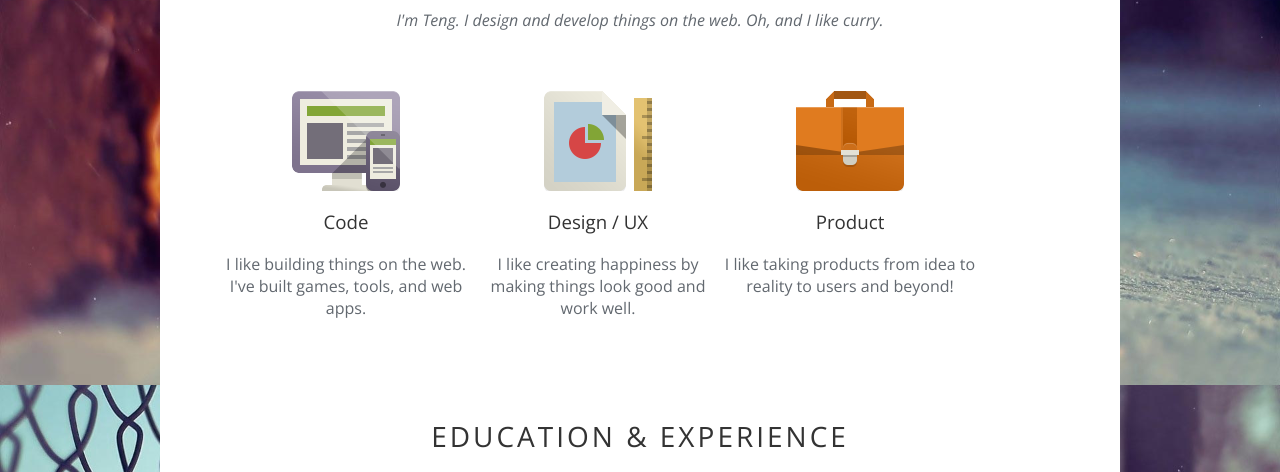
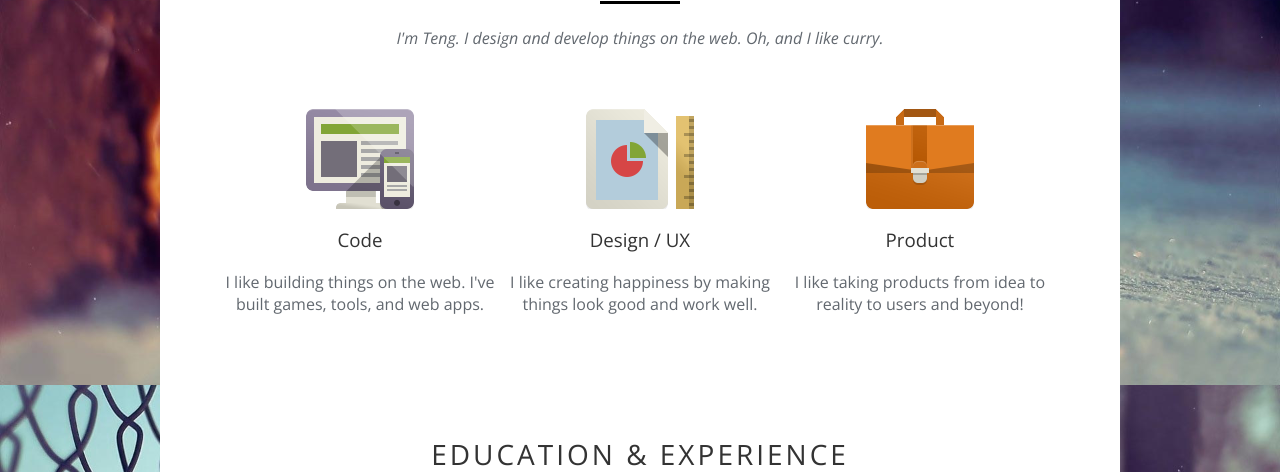
Before and after one commit to itsliupeng/sike-css0to1-profile, a website: page index.html in a window 1280 px wide. Shown: the part 415-887 px from the top of the page. Drawn offline with nearby package versions, Linux system fonts and the light colour scheme; a web font is replaced by a local one.

Commit message:
clearfix

```diff
--- a/css/main.css
+++ b/css/main.css
@@ -73,7 +73,7 @@ h1, h2, h3, h4, h5, h6 {
   text-decoration: none;
 }
 
-.man-nav ul li a:hover {
+.main-nav ul li a:hover {
   text-decoration: underline;
 }
 
@@ -88,20 +88,35 @@ h1, h2, h3, h4, h5, h6 {
 }
 
 .info-section header h2{
+  display: block;
   margin-top: 0;
   font-size: 28px;
   text-transform: uppercase;
   letter-spacing: 3px;
 }
 
+.info-section header h2:after {
+  content: "";
+  border-bottom: 3px solid black;
+  display: block;
+  width: 80px;
+  margin: 15px auto;
+}
+
+
 .whatido__skill-list {
   margin-top: 60px;
   padding-left: 0;
   list-style: none;
 
-  overflow: hidden;
+  /*overflow: hidden;*/
 }
 
+.clearfix:after {
+  content: "";
+  display: block;
+  clear: both;
+}
 
 .whatido ul li{
   background-repeat: no-repeat;
@@ -110,12 +125,11 @@ h1, h2, h3, h4, h5, h6 {
   height: 150px;
 
   float: left;
-  width: 30%;
+  width: 33.33%;
 }
 
 .whatido__skill--code {
   background-image: url(../img/skill-code.png);
-
 }
 
 .whatido__skill--design {
--- a/index.html
+++ b/index.html
@@ -52,7 +52,7 @@ See: http://www.sitepoint.com/web-foundations/doctypes/
           <h2>What I Do</h2>
           <p class="info-section__description">I'm Teng. I design and develop things on the web. Oh, and I like curry.</p>
         </header>
-        <ul class="whatido__skill-list">
+        <ul class="whatido__skill-list clearfix">
           <li class="whatido__skill whatido__skill--code">
             <h3>Code</h3>
             <p>I like building things on the web. I've built games, tools, and web apps.</p>
```
